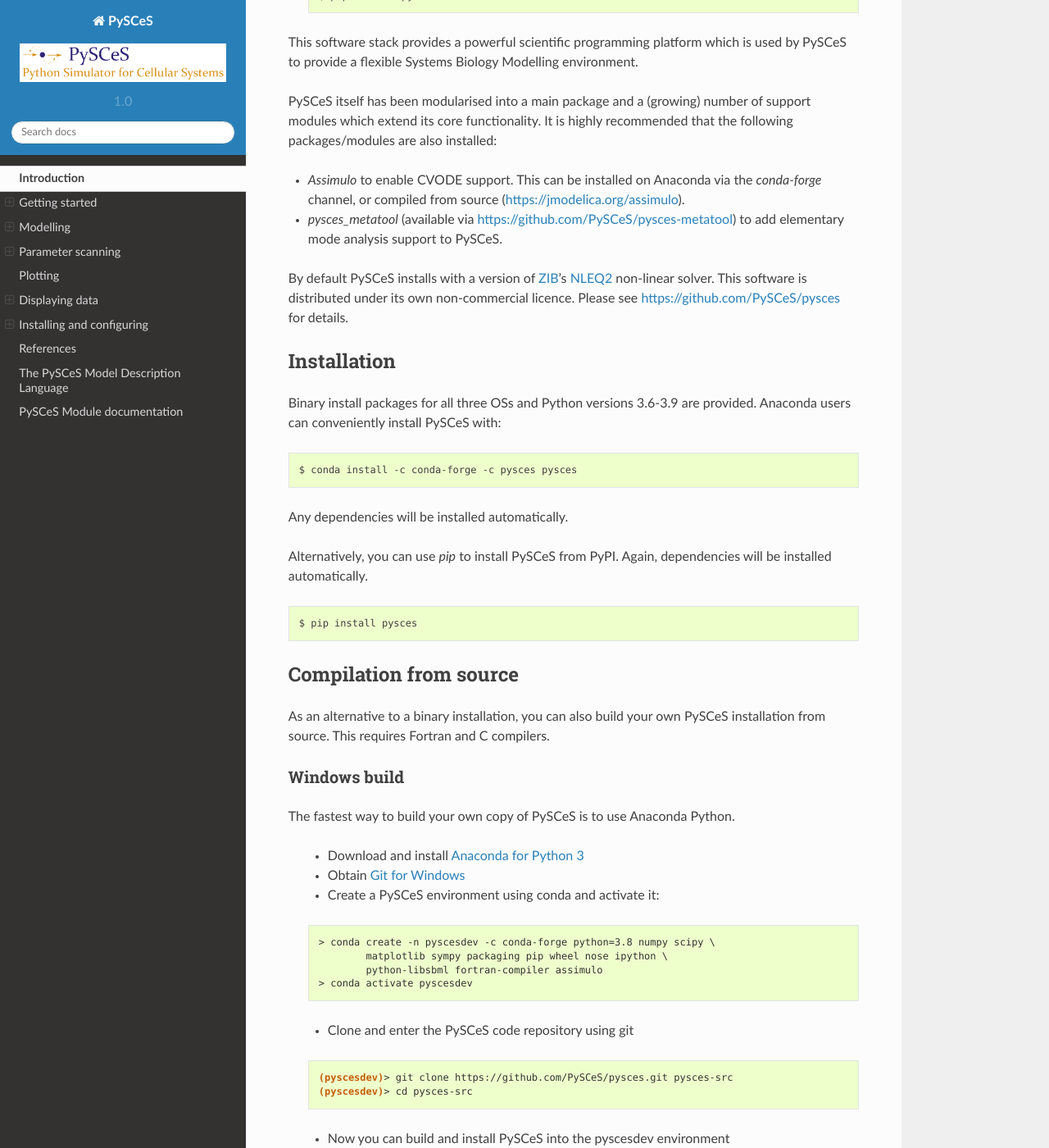
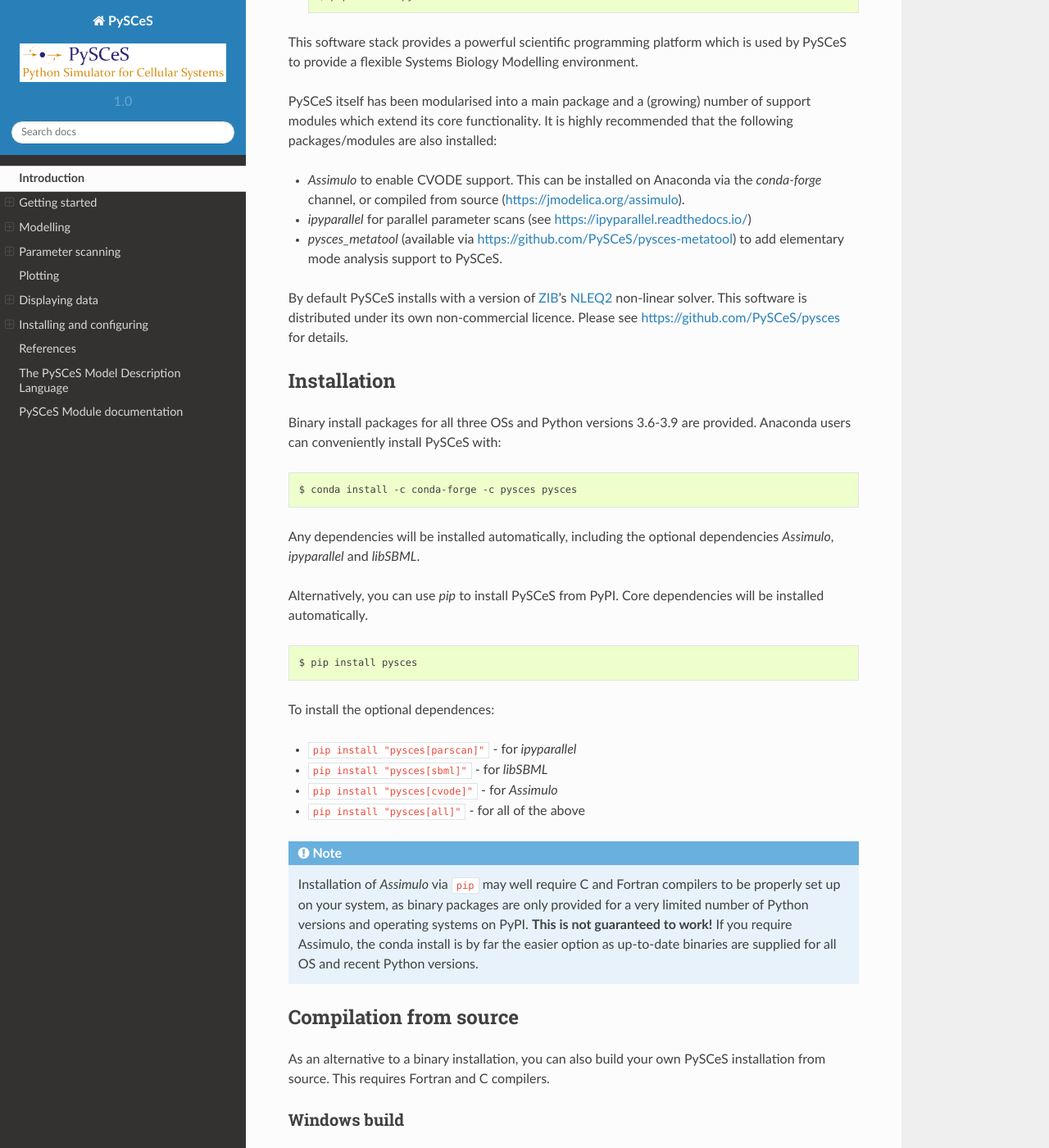
Before and after one commit to PySCeS/pysces-documentation, a Sphinx documentation site: the page built from source/userguide_doc.rst, in a window 1280 px wide and 1400 px high, scrolled down 22979 px. Shown: the whole window at 82% size. Built offline with Sphinx 7.4.7 and the Read the Docs theme 2.0.0, drawn with Linux system fonts in a browser that asks for light colours; formulas are drawn with MathJax 3; some of the changed text lies outside the part shown.

Commit message:
update documentation with pip install for optional dependencies

```diff
--- a/source/userguide_doc.rst
+++ b/source/userguide_doc.rst
@@ -903,10 +903,9 @@ Parallel parameter scans
 When performing large multi-dimensional parameter scans, PySCeS has the option
 to perform the computation in parallel, either on a single machine with a
 multi-core CPU, or on a multi-node cluster. This requires a working
-`ipyparallel`_ installation. The functionality is accessed via the
-``pysces.ParScanner`` class, which has the same methods as the
-``pysces.Scanner`` class (see above) with a few multiprocessing-specific
-additions.
+`ipyparallel`_ installation (see also :ref:`Installation`). The functionality is accessed
+via the ``pysces.ParScanner`` class, which has the same methods as the ``pysces.Scanner``
+class (see above) with a few multiprocessing-specific additions.
 
 The parallel scanner class is instantiated with a loaded PySCeS model object: ::
 
@@ -1261,6 +1260,9 @@ the following packages/modules are also installed:
   *conda-forge* channel, or compiled from source
   (https://jmodelica.org/assimulo).
 
+- *ipyparallel* for parallel parameter scans (see
+  https://ipyparallel.readthedocs.io/)
+
 - *pysces_metatool* (available via https://github.com/PySCeS/pysces-metatool)
   to add elementary mode analysis support to PySCeS.
 
@@ -1269,6 +1271,7 @@ non-linear solver. This software is distributed under its own
 non-commercial licence. Please see https://github.com/PySCeS/pysces
 for details.
 
+.. _Installation:
 
 Installation
 ------------
@@ -1278,12 +1281,29 @@ provided. Anaconda users can conveniently install PySCeS with: ::
 
   $ conda install -c conda-forge -c pysces pysces
 
-Any dependencies will be installed automatically.
+Any dependencies will be installed automatically, including the optional dependencies
+*Assimulo*, *ipyparallel* and *libSBML*.
 
-Alternatively, you can use *pip* to install PySCeS from PyPI. Again,
+Alternatively, you can use *pip* to install PySCeS from PyPI. Core
 dependencies will be installed automatically. ::
 
   $ pip install pysces
+
+To install the optional dependences:
+
+- ``pip install "pysces[parscan]"`` - for *ipyparallel*
+- ``pip install "pysces[sbml]"`` - for *libSBML*
+- ``pip install "pysces[cvode]"`` - for *Assimulo*
+- ``pip install "pysces[all]"`` - for all of the above
+
+.. note::
+
+  Installation of *Assimulo* via ``pip`` may well require C and Fortran compilers to be
+  properly set up on your system, as binary packages are only provided for a
+  very limited number of Python versions and operating systems on PyPI.
+  **This is not guaranteed to work!** If you require Assimulo, the conda
+  install is by far the easier option as up-to-date binaries are supplied
+  for all OS and recent Python versions.
 
 Compilation from source
 -----------------------
```
